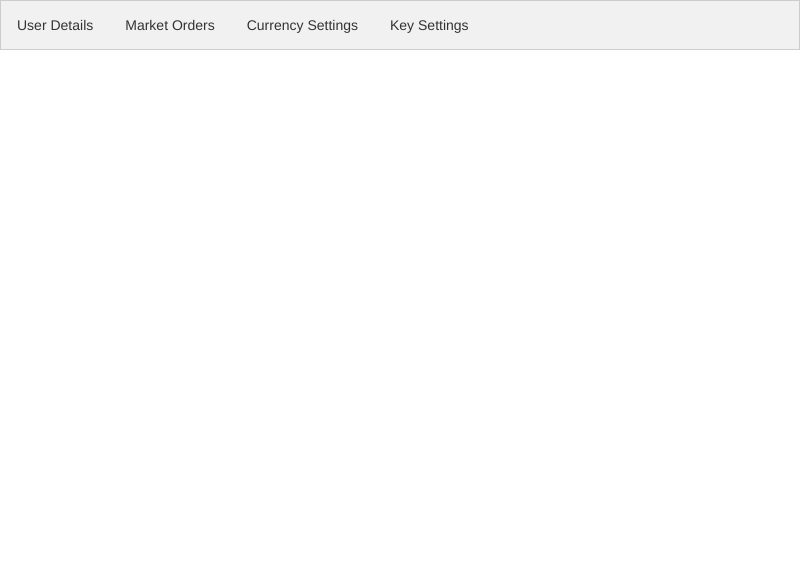
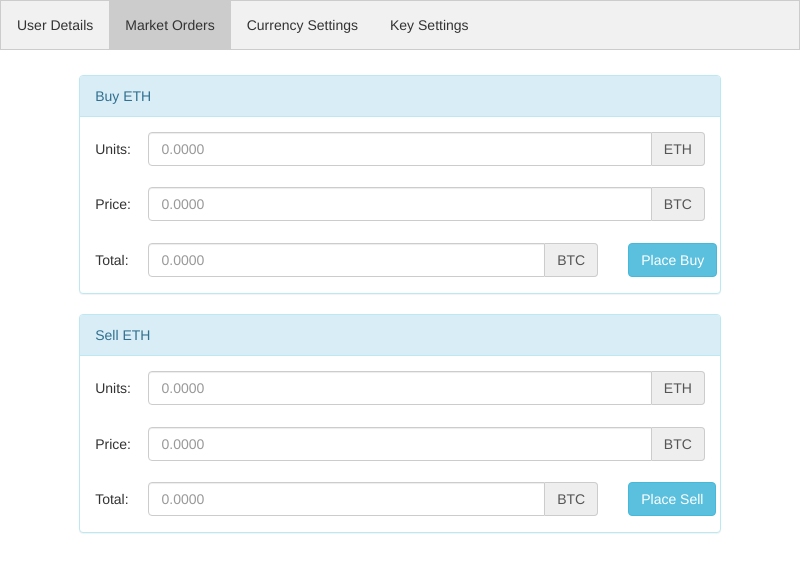
Before and after one commit to zablonbaraka85/Crypto-Trader, an Electron app: page app/index.html in a window 800 px wide. Both pictures are taken after a click on the button "Market Orders". Drawn offline with nearby package versions, Linux system fonts and the light colour scheme; no server answers.

Commit message:
+ added buy gui in the market orders tab + added sell gui in the market orders tab + added front-end logic for the buy gui + added front-end logic for the sell gui

```diff
--- a/app/index.html
+++ b/app/index.html
@@ -65,23 +65,102 @@
 
 
       <!-- PUT MARKET ORDER CODE HERE -->
+      <div class="col-sm-1"></div>
 
+      <div class="col-sm-10">
       <div class="panel panel-info">
         <div class="panel-heading" id="buyPanel"> </div>
         <div class="panel-body">
 
+        <div class="row">
+        <div class="col-sm-1"><h5>Units:</h5> </div>
+        <div class="col-sm-11">
+          <div class="input-group">
+            <input type="text" class="form-control" placeholder="0.0000" aria-describedby="tradeCurrencyBuy" id="buyPanelUnits">
+            <span class="input-group-addon" id="tradeCurrencyBuy"></span>
+            </div>
+         </div>
+         </div>
+
+         <br>
+
+         <div class="row">
+         <div class="col-sm-1"><h5>Price:</h5> </div>
+        <div class="col-sm-11">
+          <div class="input-group">
+            <input type="text" class="form-control" placeholder="0.0000" aria-describedby="baseCurrencyBuy" id="buyPanelPrice">
+            <span class="input-group-addon" id="baseCurrencyBuy"></span>
+            </div>
+         </div>
+         </div>
+
+         <br>
+
+         <div class="row">
+         <div class="col-sm-1"><h5>Total:</h5> </div>
+        <div class="col-sm-9">
+          <div class="input-group">
+            <input type="text" class="form-control" placeholder="0.0000" aria-describedby="baseCurrencyBuyTotal" id="buyPanelTotal">
+            <span class="input-group-addon" id="baseCurrencyBuyTotal"></span>
+            </div>
+         </div>
+         <div class="col-sm-2">
+           <button class="btn btn-info" onClick=placeBuyOrder()>Place Buy</button>
+         </div>
+         </div>
+
         </div>
       </div>
+
       <div class="panel panel-info">
         <div class="panel-heading" id="sellPanel"> </div>
         <div class="panel-body">
 
+        <div class="row">
+        <div class="col-sm-1"><h5>Units:</h5> </div>
+        <div class="col-sm-11">
+          <div class="input-group">
+            <input type="text" class="form-control" placeholder="0.0000" aria-describedby="tradeCurrencyBuy" id="sellPanelUnits">
+            <span class="input-group-addon" id="tradeCurrencySell"></span>
+            </div>
+         </div>
+         </div>
+
+         <br>
+
+         <div class="row">
+         <div class="col-sm-1"><h5>Price:</h5> </div>
+        <div class="col-sm-11">
+          <div class="input-group">
+            <input type="text" class="form-control" placeholder="0.0000" aria-describedby="baseCurrencyBuy" id="sellPanelPrice">
+            <span class="input-group-addon" id="baseCurrencySell"></span>
+            </div>
+         </div>
+         </div>
+
+         <br>
+
+         <div class="row">
+         <div class="col-sm-1"><h5>Total:</h5> </div>
+        <div class="col-sm-9">
+          <div class="input-group">
+            <input type="text" class="form-control" placeholder="0.0000" aria-describedby="baseCurrencyBuyTotal" id="sellPanelTotal">
+            <span class="input-group-addon" id="baseCurrencySellTotal"></span>
+            </div>
+         </div>
+         <div class="col-sm-2">
+           <button class="btn btn-info" onClick=placeSellOrder()>Place Sell</button>
+         </div>
+         </div>
+
         </div>
       </div>
 
+
+      <div class="col-sm-1"></div>
     </div>
 
-
+  </div>
 
 
 
--- a/app/js/index.js
+++ b/app/js/index.js
@@ -17,6 +17,8 @@ update();
 function update() {
 	updateStats(tickerString);
 	updateMyBalance(apiKeyString, secretKeyString, baseCurrencyString, tradeCurrencyString);
+	updateBuySellInfo(baseCurrencyString, tradeCurrencyString);
+
 	setTimeout(update, 5000);
 }
 
@@ -91,8 +93,22 @@ function updateMyBalance(apiKey, secretKey, baseCurrency, tradeCurrency) {
 
 }
 
-function updateOrders{
+function updateOrders() {
 
+}
+
+function updateBuySellInfo(baseCurrency, tradeCurrency){
+	document.getElementById("buyPanel").innerHTML = "Buy " + tradeCurrency.toUpperCase();
+	document.getElementById("sellPanel").innerHTML = "Sell " + tradeCurrency.toUpperCase();
+
+	document.getElementById("tradeCurrencyBuy").innerHTML = tradeCurrency.toUpperCase();
+	document.getElementById("tradeCurrencySell").innerHTML = tradeCurrency.toUpperCase();
+
+	document.getElementById("baseCurrencyBuy").innerHTML = baseCurrency.toUpperCase();
+	document.getElementById("baseCurrencySell").innerHTML = baseCurrency.toUpperCase();
+
+	document.getElementById("baseCurrencyBuyTotal").innerHTML = baseCurrency.toUpperCase();
+	document.getElementById("baseCurrencySellTotal").innerHTML = baseCurrency.toUpperCase();
 }
 
 // Set Bittrex Key to a variable
```
